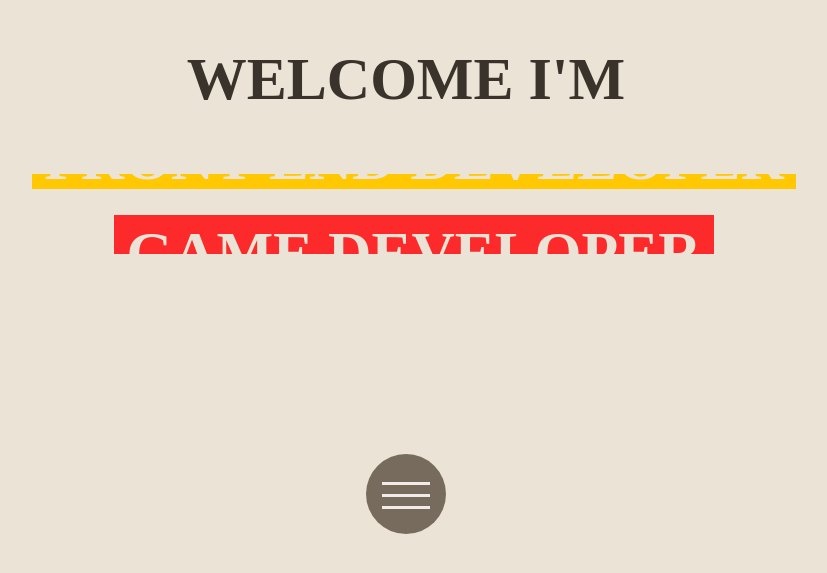
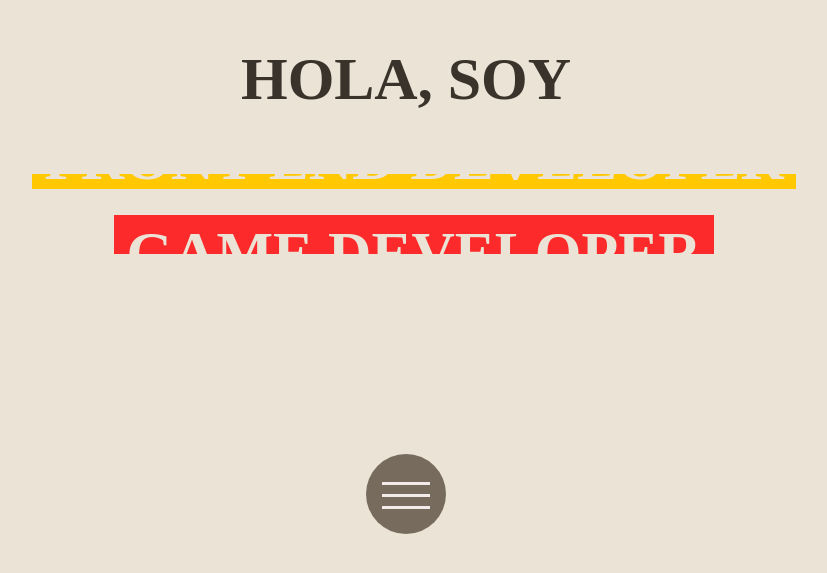
Before and after one commit to lorenzovillafane/PortfolioLorenzoV, a Vue app: page / in a window 1280 px wide. Shown: the part 213-786 px from the top of the page, without its empty margins (234-1061 px from the left). Built offline with nearby package versions, Linux system fonts and the light colour scheme.

Commit message:
çfinalizado

```diff
--- a/src/pages/MenuDesktop.vue
+++ b/src/pages/MenuDesktop.vue
@@ -1,7 +1,7 @@
 <template>
   <main>
     <div class="container">
-      <p>Welcome i'm</p>
+      <p>HOLA, SOY </p>
       <section class="animation">
         <div class="first"><div>Lorenzo Villafañe</div></div>
         <div class="second"><div>Front-End Developer</div></div>
--- a/src/pages/MenuMobile.vue
+++ b/src/pages/MenuMobile.vue
@@ -1,6 +1,6 @@
 <template>
   <div class="container">
-    <p>Welcome i'm</p>
+    <p>HOLA, SOY </p>
     <section class="animation">
       <div class="first"><div>Lorenzo Villafañe</div></div>
       <div class="second"><div>Front-End Developer</div></div>
```
